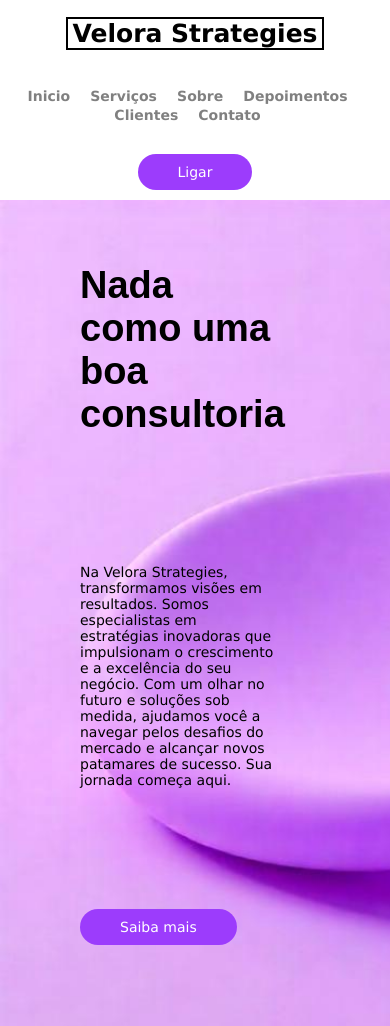
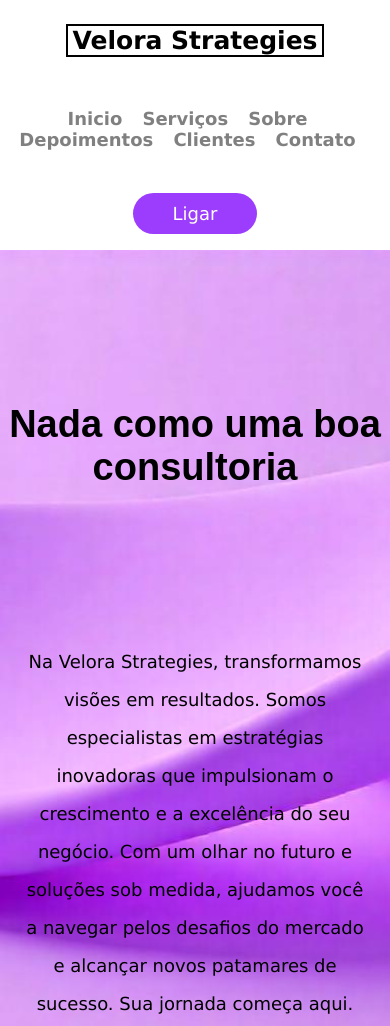
Before and after one commit to Daniel1995DevAguiar/Velora-Strategies, a plain HTML site: page index.html in a window 390 px wide. Shown: the top 1026 px of the page. Drawn offline with Linux system fonts and the light colour scheme; files whose address does not match are found by name.

Commit message:
Add files via upload

```diff
--- a/media-queries-mobile/media-queries-mobile.css
+++ b/media-queries-mobile/media-queries-mobile.css
@@ -4,7 +4,7 @@
     /*INICIO ESTILOS GLOBAIS*/
     p,
     a {
-        font-size: 14px;
+        font-size: 18px;
     }
 
     h2 {
@@ -17,7 +17,7 @@
     /*INICIO SEÇÃO TOPO*/
     header {
         flex-direction: column;
-        height: 200px;
+        height: 250px;
     }
 
     .link-menu {
@@ -28,16 +28,24 @@
 
     /*INICIO SEÇÃO BANNER*/
     .banner {
-        height: 900px;
+        height: 1100px;
     }
 
     .banner h1 {
         font-size: 38px;
     }
 
+    .banner p {
+        padding: 0 20px;
+        line-height: 38px;
+    }
+
     .banner article {
-        justify-content: space-around;
-        height: 800px;
+        justify-content: space-evenly;
+        height: 100%;
+        width: 100%;
+        margin-left: 0;
+        text-align: center;
     }
 
     /*FIM SEÇÃO BANNER*/
@@ -68,7 +76,7 @@
     #sobre {
         display: flex;
         flex-direction: column;
-        height: 700px;
+        height: auto;
     }
 
     #sobre h2 {
```
